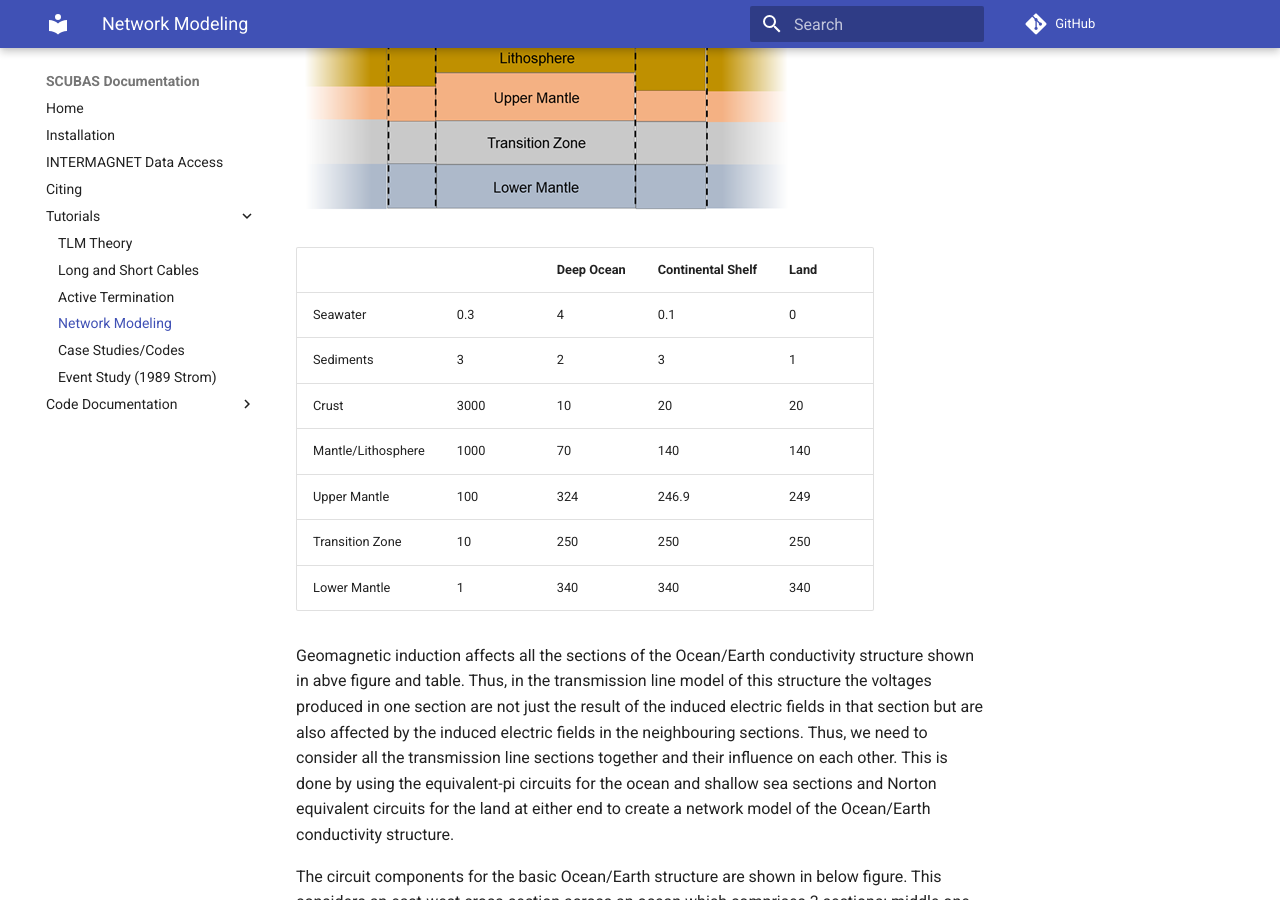
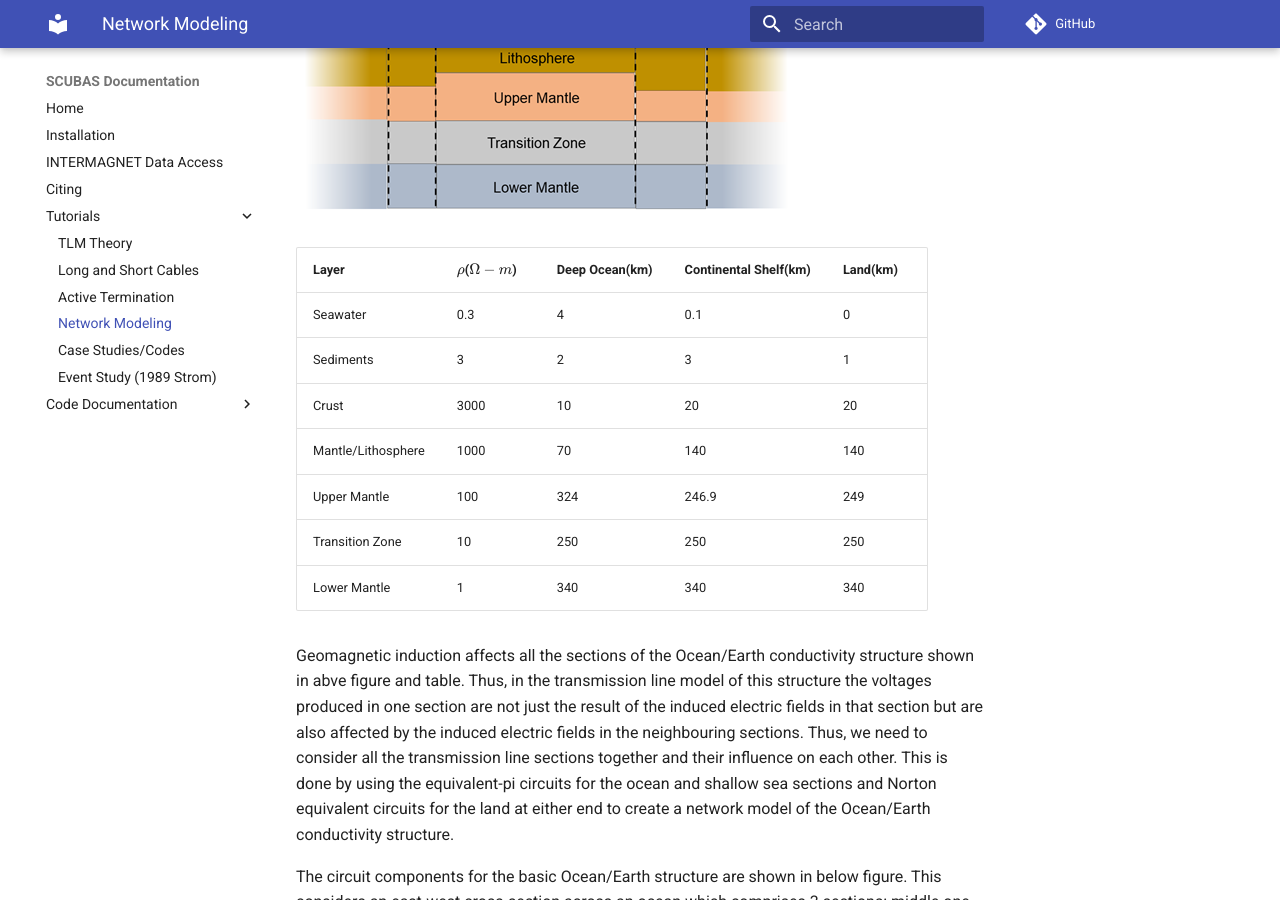
Before and after one commit to shibaji7/SCUBAS, an MkDocs documentation site: the page built from docs/tutorial/netmodel.md, in a window 1280 px wide and 900 px high, scrolled down 527 px. Built offline with MkDocs 1.6.1 and Material for MkDocs 9.7.7, drawn with Linux system fonts in a browser that asks for light colours; comment, search, counter and statistics services are not loaded.

Commit message:
Updated documents

```diff
--- a/docs/tutorial/netmodel.md
+++ b/docs/tutorial/netmodel.md
@@ -13,15 +13,15 @@ and conditions of MIT General Public License.
 The basic structure of the Ocean/Earth conductivity is shown in figure below. The surface layer is comprised of the deep ocean with shallow seas on either side and all these are underlain by a layer of sediments.  On the land on either side of the ocean there will be a surface sedimentary layer that may be very thin or several kilometres thick. Below these are the Earth’s crust, thinner under the oceans than under the land, and the resistive mantle lithosphere.  Deeper in the Earth, in the upper mantle, transition zone and lower mantle the temperature and pressure increase cause partial melting which increases the conductivity. Resistivity values for these layers from the LITHO1.0 model (Chakraborty et al, 2022) and example seawater and layer thicknesses for the different sections are shown in table below. ![Alt text](../figures/Ocean-Earth-Layer.png)
 
 
-|                    |                | Deep Ocean    | Continental Shelf | Land          |
-| ------------------ | -------------- | ------------- | ----------------- | ------------- |
-| Seawater           | 0.3            | 4             | 0.1               | 0             |
-| Sediments          | 3              | 2             | 3                 | 1             |
-| Crust              | 3000           | 10            | 20                | 20            |
-| Mantle/Lithosphere | 1000           | 70            | 140               | 140           |
-| Upper Mantle       | 100            | 324           | 246.9             | 249           |
-| Transition Zone    | 10             | 250           | 250               | 250           |
-| Lower Mantle       | 1              | 340           | 340               | 340           |
+| Layer              | $\rho$($\Omega-m$) | Deep Ocean(km)  | Continental Shelf(km) | Land(km)      |
+| ------------------ | ------------------ | --------------- | --------------------- | ------------- |
+| Seawater           | 0.3                | 4               | 0.1                   | 0             |
+| Sediments          | 3                  | 2               | 3                     | 1             |
+| Crust              | 3000               | 10              | 20                    | 20            |
+| Mantle/Lithosphere | 1000               | 70              | 140                   | 140           |
+| Upper Mantle       | 100                | 324             | 246.9                 | 249           |
+| Transition Zone    | 10                 | 250             | 250                   | 250           |
+| Lower Mantle       | 1                  | 340             | 340                   | 340           |
 
 
 Geomagnetic induction affects all the sections of the Ocean/Earth conductivity structure shown in abve figure and table. Thus, in the transmission line model of this structure the voltages produced in one section are not just the result of the induced electric fields in that section but are also affected by the induced electric fields in the neighbouring sections. Thus, we need to consider all the transmission line sections together and their influence on each other. This is done by using the equivalent-pi circuits for the ocean and shallow sea sections and Norton equivalent circuits for the land at either end to create a network model of the Ocean/Earth conductivity structure.
```
Also changed, not shown: docs/tutorial/conduct.md (+6 -0 lines).
